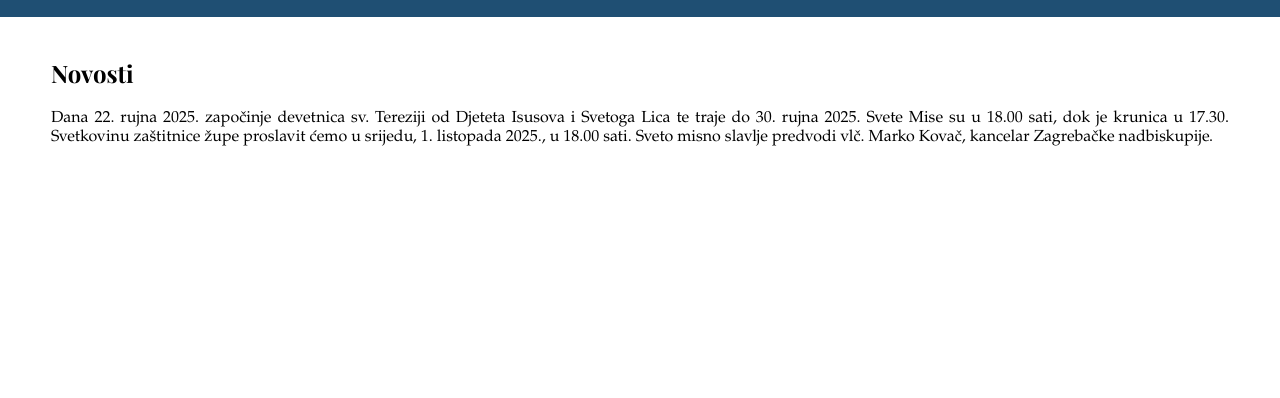
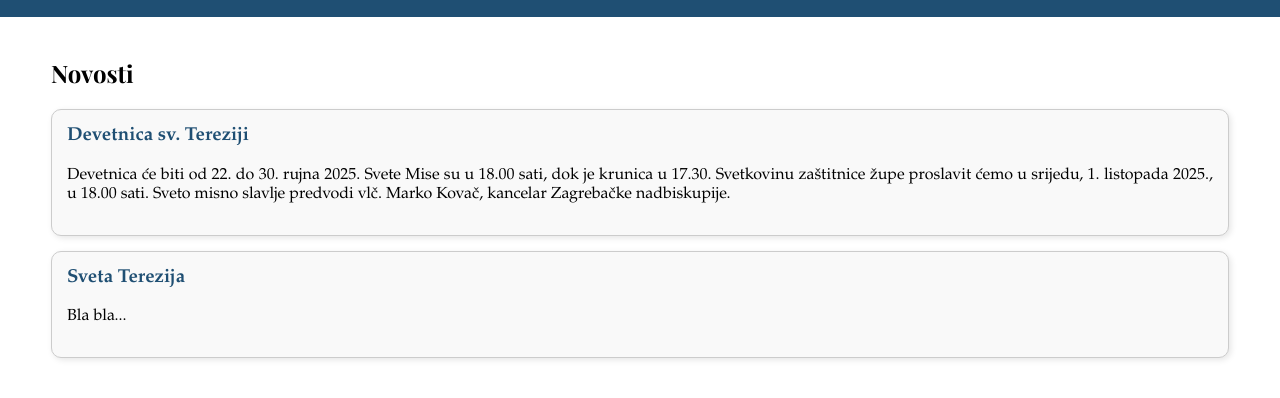
Before and after one commit to preglednik/test, a plain HTML site: page index.html in a window 1280 px wide. Both pictures are taken after a click on the link "Novosti". Shown: the part 158-556 px from the top of the page. Drawn offline with nearby package versions, Linux system fonts and the light colour scheme.

Commit message:
Update index.html

```diff
--- a/index.html
+++ b/index.html
@@ -164,7 +164,19 @@ main section {
         margin: 20px auto;
     }
 }
+.card {
+  border: 1px solid #ccc;
+  border-radius: 10px;
+  padding: 15px;
+  margin: 15px 0;
+  background-color: #f9f9f9;
+  box-shadow: 2px 2px 6px rgba(0,0,0,0.1);
+}
 
+.card h3 {
+  margin-top: 0;
+  color: #1f4f73;
+}
 </style>
 </head>
 <body>
@@ -198,10 +210,21 @@ main section {
 
     </section>
 
-    <section id="novosti">
-        <h2>Novosti</h2>
-        <p>Dana 22. rujna 2025. započinje devetnica sv. Tereziji od Djeteta Isusova i Svetoga Lica te traje do 30. rujna 2025. Svete Mise su u 18.00 sati, dok je krunica u 17.30. Svetkovinu zaštitnice župe proslavit ćemo u srijedu, 1. listopada 2025., u 18.00 sati. Sveto misno slavlje predvodi vlč. Marko Kovač, kancelar Zagrebačke nadbiskupije.</p>
-    </section>
+<section id="novosti">
+  <h2>Novosti</h2>
+
+  <div class="card">
+    <h3>Devetnica sv. Tereziji</h3>
+    <p>Devetnica će biti od 22. do 30. rujna 2025. Svete Mise su u 18.00 sati, dok je krunica u 17.30.
+    Svetkovinu zaštitnice župe proslavit ćemo u srijedu, 1. listopada 2025., u 18.00 sati.
+    Sveto misno slavlje predvodi vlč. Marko Kovač, kancelar Zagrebačke nadbiskupije.</p>
+  </div>
+
+  <div class="card">
+    <h3>Sveta Terezija</h3>
+    <p>Bla bla...</p>
+  </div>
+</section>
 
 <section id="obavijesti">
   <h2>Obavijesti</h2>
```
